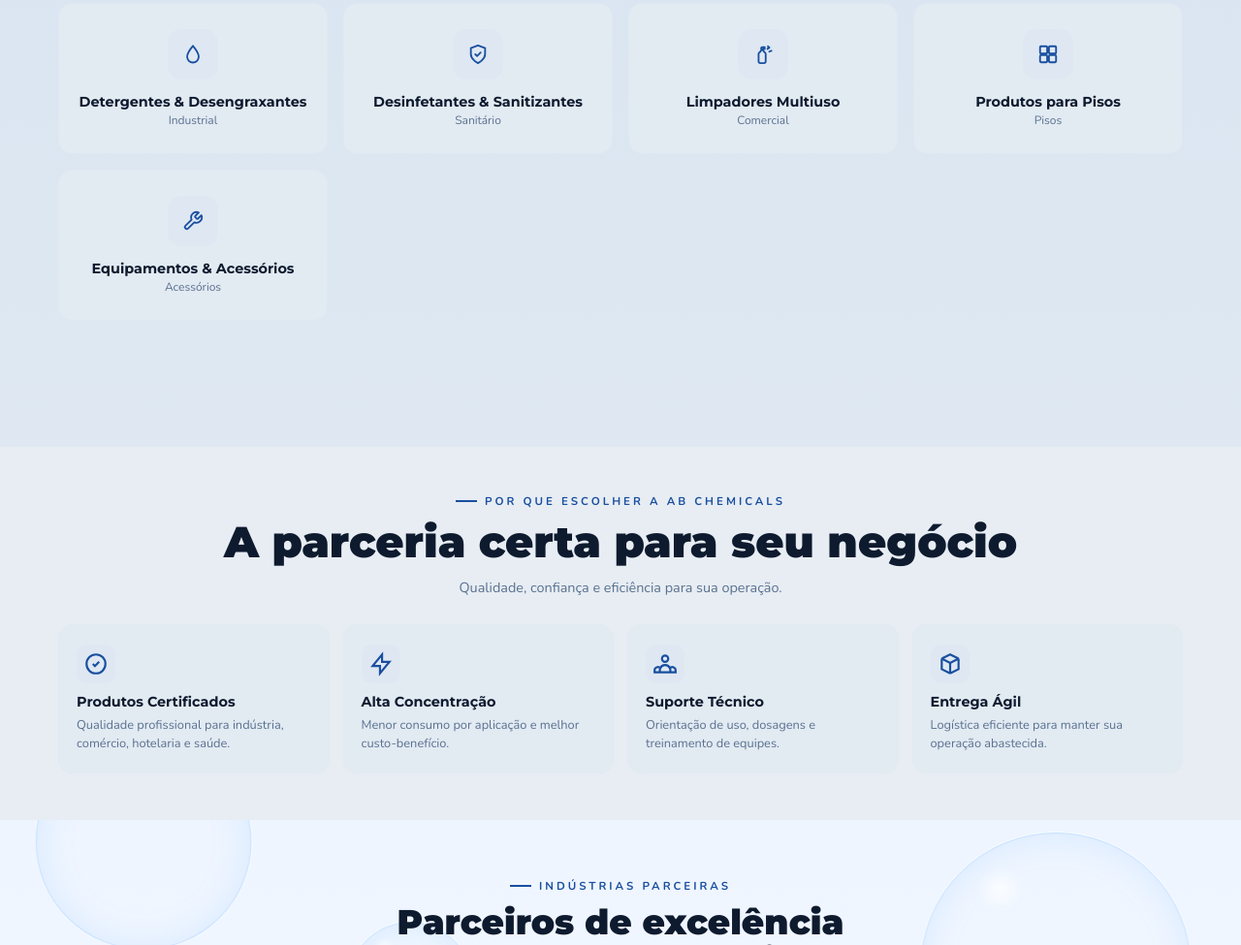
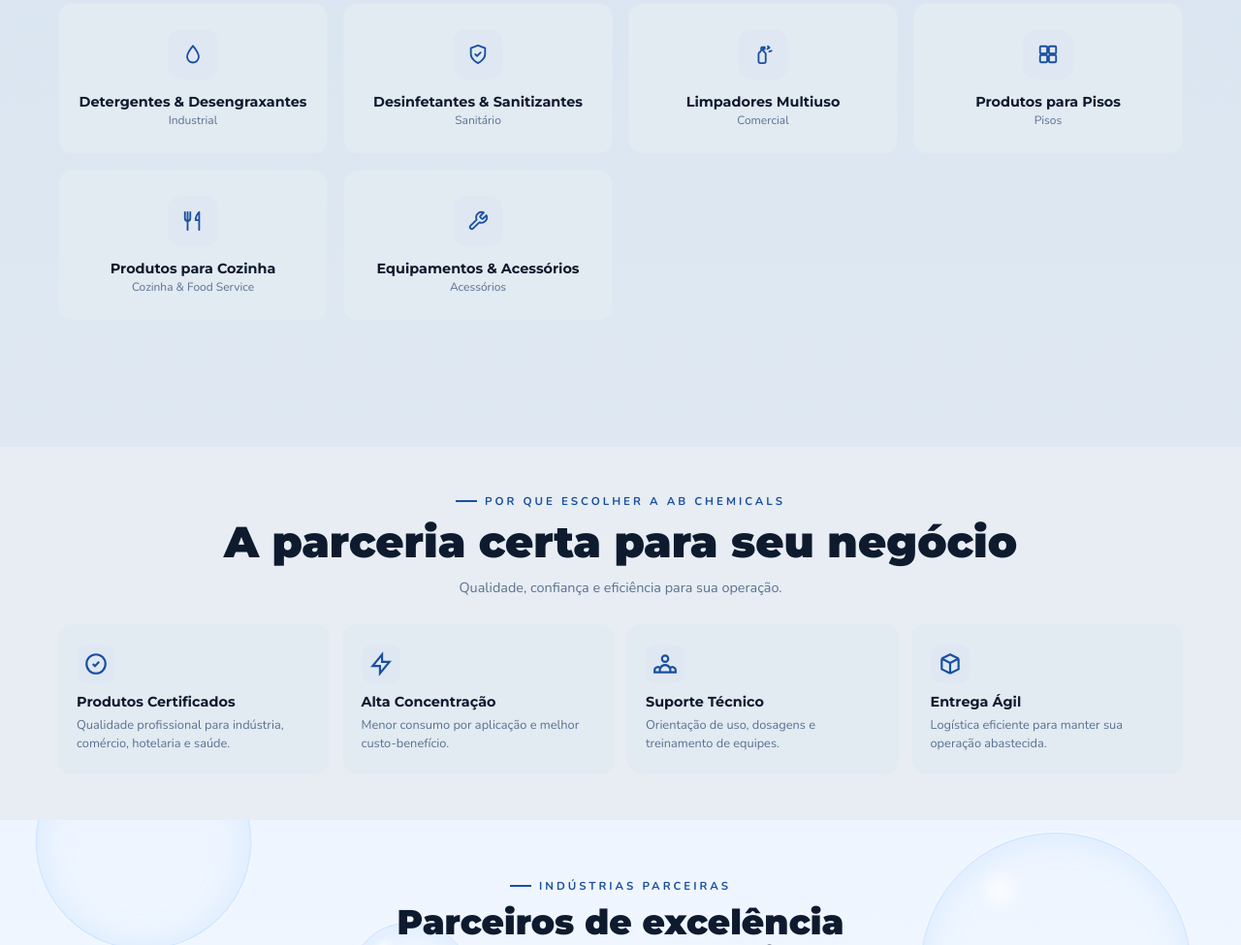
Before and after one commit to brunogreg83/abchemicals, a plain HTML site: page index.html in a window 1280 px wide. Shown: the part 1126-2101 px from the top of the page at 97% size. Drawn offline with nearby package versions, Linux system fonts and the light colour scheme.

Commit message:
Adiciona card Produtos para Cozinha ao portfólio

```diff
--- a/index.html
+++ b/index.html
@@ -1017,6 +1017,16 @@ max-height:67px;
       </div>
     </div>
 
+    <div class="reveal category-card">
+      <div class="category-icon-wrap">
+        <svg width="22" height="22" viewBox="0 0 24 24" fill="none" stroke="var(--blue)" stroke-width="2" stroke-linecap="round" stroke-linejoin="round"><path d="M3 2v7a3 3 0 006 0V2M6 2v20M19 2v20M19 2c-3 3-4 6-4 9h4"/></svg>
+      </div>
+      <div>
+        <div class="category-title">Produtos para Cozinha</div>
+        <div class="category-sub">Cozinha & Food Service</div>
+      </div>
+    </div>
+
         <div class="reveal category-card">
       <div class="category-icon-wrap">
         <svg width="22" height="22" viewBox="0 0 24 24" fill="none" stroke="var(--blue)" stroke-width="2" stroke-linecap="round" stroke-linejoin="round"><path d="M14.7 6.3a1 1 0 000 1.4l1.6 1.6a1 1 0 001.4 0l3.77-3.77a6 6 0 01-7.94 7.94l-6.91 6.91a2.12 2.12 0 01-3-3l6.91-6.91a6 6 0 017.94-7.94l-3.76 3.76z"/></svg>
```
